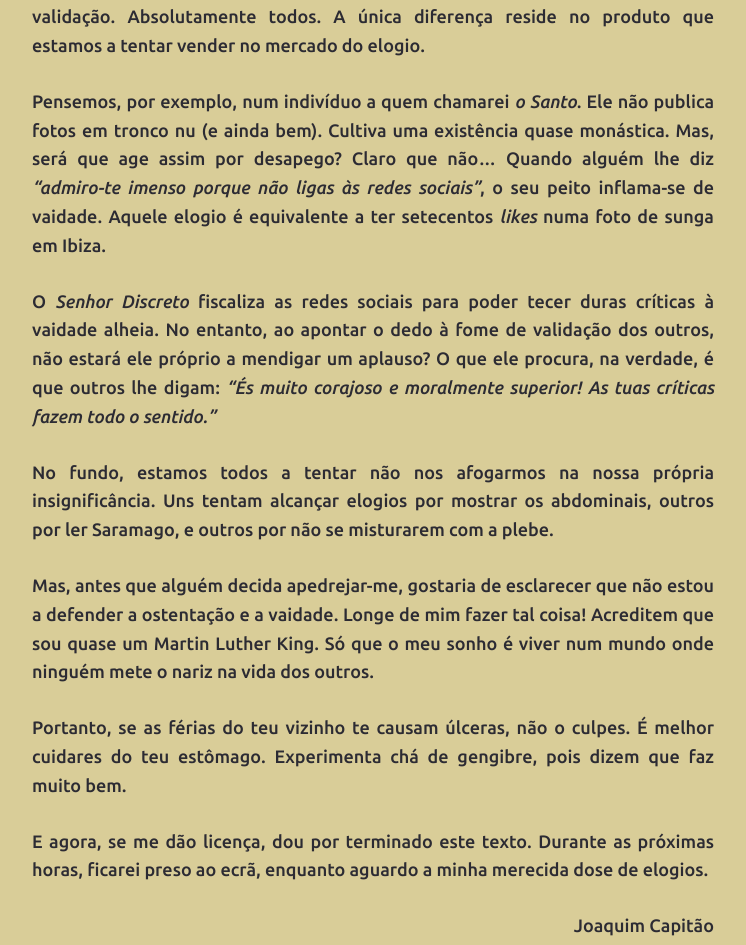
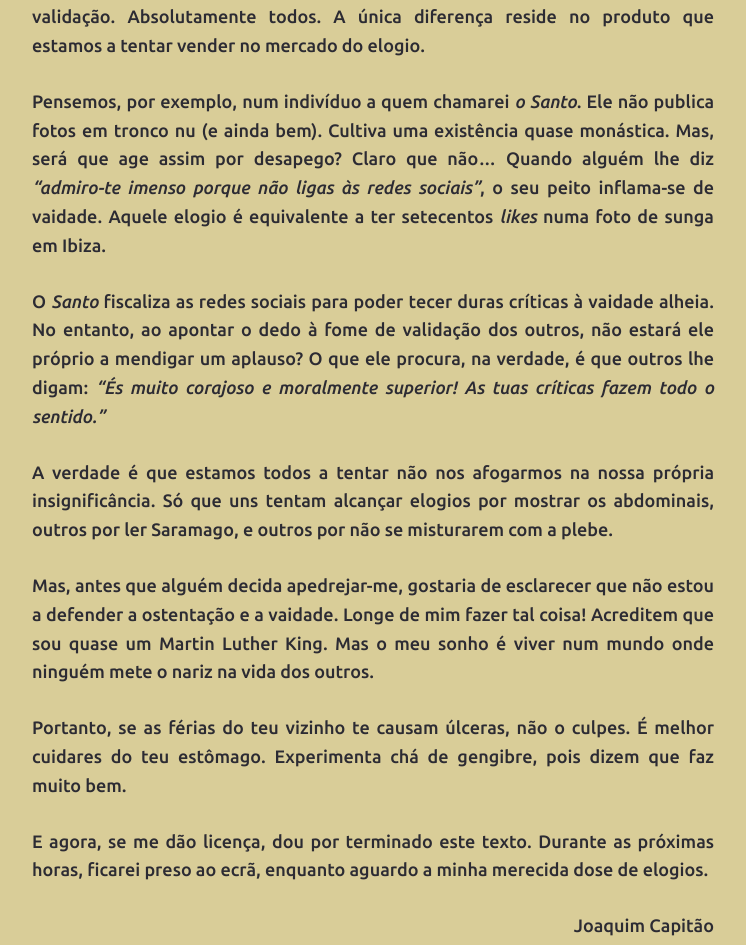
Before and after one commit to joaquim-capitao/queime-depois-de-ler, a Jekyll site: the page built from exp/o-discreto.md, in a window 1280 px wide. Shown: the part 679-1624 px from the top of the page, without its empty margins (267-1013 px from the left). Built offline with Jekyll 4.4.1, drawn with Linux system fonts in a browser that asks for light colours; our own code applies the rules of GitHub Pages for plain Markdown files.

Commit message:
Atualizar o o-discreto.md

```diff
--- a/exp/o-discreto.md
+++ b/exp/o-discreto.md
@@ -12,11 +12,11 @@ Em que momento da História é que o desejo de aprovação passou a ser exclusiv
 
 Pensemos, por exemplo, num indivíduo a quem chamarei *o Santo*. Ele não publica fotos em tronco nu (e ainda bem). Cultiva uma existência quase monástica. Mas, será que age assim por desapego? Claro que não... Quando alguém lhe diz *"admiro-te imenso porque não ligas às redes sociais"*, o seu peito inflama-se de vaidade. Aquele elogio é equivalente a ter setecentos *likes* numa foto de sunga em Ibiza.
 
-O *Senhor Discreto* fiscaliza as redes sociais para poder tecer duras críticas à vaidade alheia. No entanto, ao apontar o dedo à fome de validação dos outros, não estará ele próprio a mendigar um aplauso? O que ele procura, na verdade, é que outros lhe digam: *"És muito corajoso e moralmente superior! As tuas críticas fazem todo o sentido."*
+O *Santo* fiscaliza as redes sociais para poder tecer duras críticas à vaidade alheia. No entanto, ao apontar o dedo à fome de validação dos outros, não estará ele próprio a mendigar um aplauso? O que ele procura, na verdade, é que outros lhe digam: *"És muito corajoso e moralmente superior! As tuas críticas fazem todo o sentido."*
 
-No fundo, estamos todos a tentar não nos afogarmos na nossa própria insignificância. Uns tentam alcançar elogios por mostrar os abdominais, outros por ler Saramago, e outros por não se misturarem com a plebe.
+A verdade é que estamos todos a tentar não nos afogarmos na nossa própria insignificância. Só que uns tentam alcançar elogios por mostrar os abdominais, outros por ler Saramago, e outros por não se misturarem com a plebe.
 
-Mas, antes que alguém decida apedrejar-me, gostaria de esclarecer que não estou a defender a ostentação e a vaidade. Longe de mim fazer tal coisa! Acreditem que sou quase um Martin Luther King. Só que o meu sonho é viver num mundo onde ninguém mete o nariz na vida dos outros.
+Mas, antes que alguém decida apedrejar-me, gostaria de esclarecer que não estou a defender a ostentação e a vaidade. Longe de mim fazer tal coisa! Acreditem que sou quase um Martin Luther King. Mas o meu sonho é viver num mundo onde ninguém mete o nariz na vida dos outros.
 
 Portanto, se as férias do teu vizinho te causam úlceras, não o culpes. É melhor cuidares do teu estômago. Experimenta chá de gengibre, pois dizem que faz muito bem.
 
```
